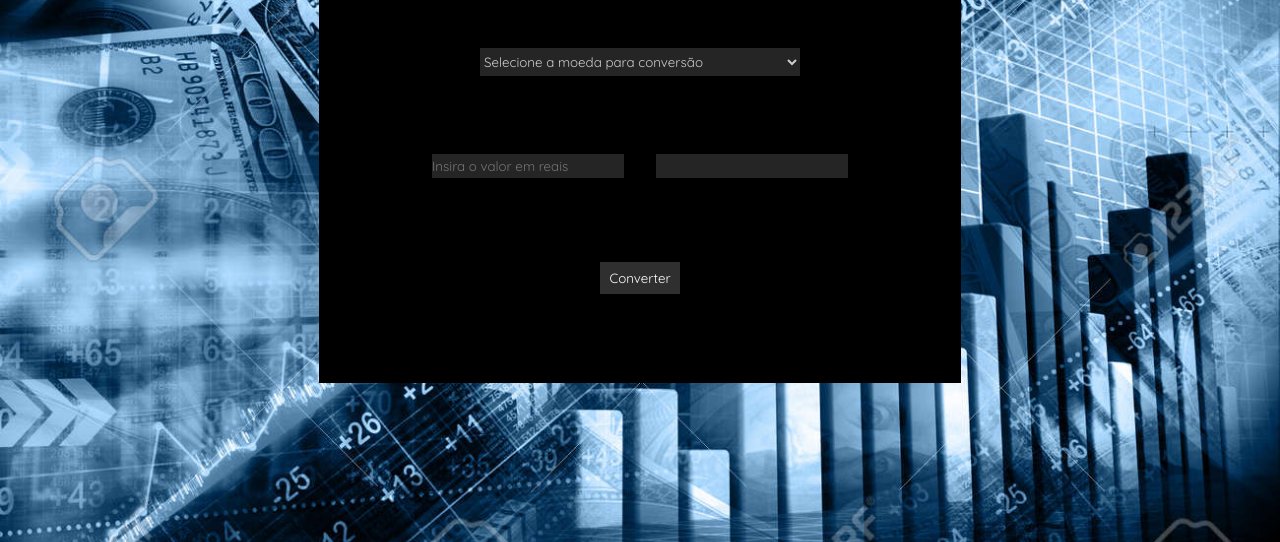
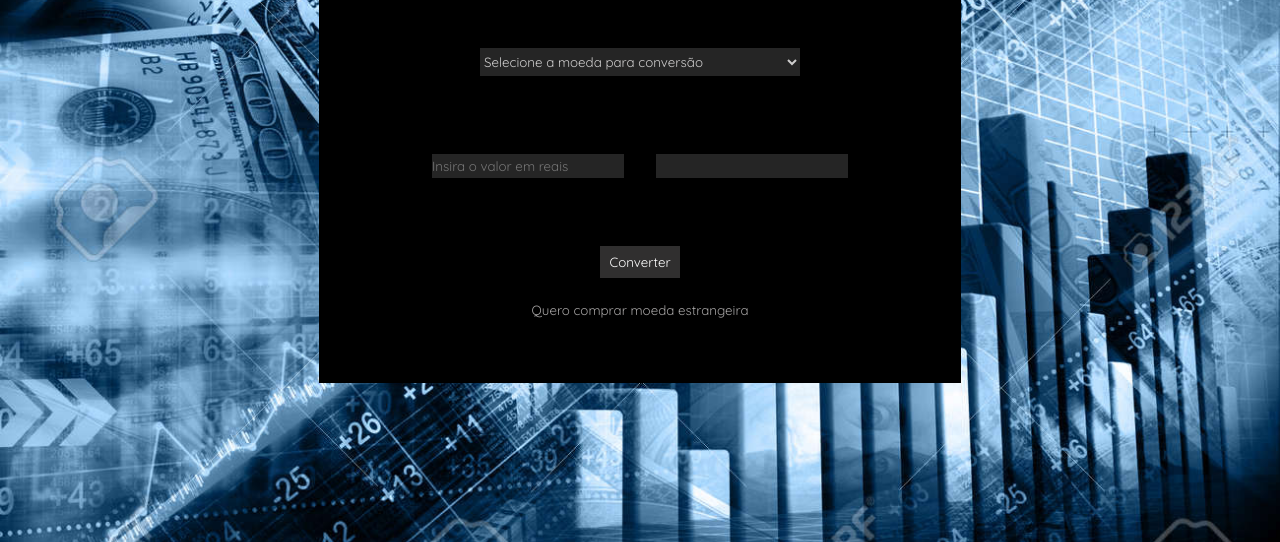
Before and after one commit to Larissa-FLO/ProjetoFinanceiro-Conversor, a plain HTML site: page assets/index.html in a window 1280 px wide. Shown: the part 258-800 px from the top of the page. Drawn offline with nearby package versions, Linux system fonts and the light colour scheme.

Commit message:
Adição de link

```diff
--- a/assets/css/style.css
+++ b/assets/css/style.css
@@ -83,7 +83,7 @@ body {
     align-items: center;
     justify-content: center;
     width: 100%;
-    height: 7rem;
+    height: 5rem;
 }
 
 .btn {
@@ -104,3 +104,15 @@ body {
     cursor: pointer;
     background-color: rgb(209, 207, 207);
 }
+
+a {
+    color: rgb(165, 163, 163);
+    text-decoration: none;
+    font-size: smaller;
+}
+
+a:hover {
+    color: rgb(255, 255, 255);
+    text-decoration: underline;
+    font-size: small;
+}
--- a/assets/index.html
+++ b/assets/index.html
@@ -43,6 +43,8 @@
             <div class="button">
                 <button class="btn" onclick="buscarDados()">Converter</button>
             </div>
+
+            <a href="https://www.confidencecambio.com.br/comprar-moeda-estrangeira-em-especie/" target="_blank">Quero comprar moeda estrangeira</a>
 
             <!-- <div class="grafico">
                 <canvas id="grafico1" style="width: 300px; height: 300px;">
```
